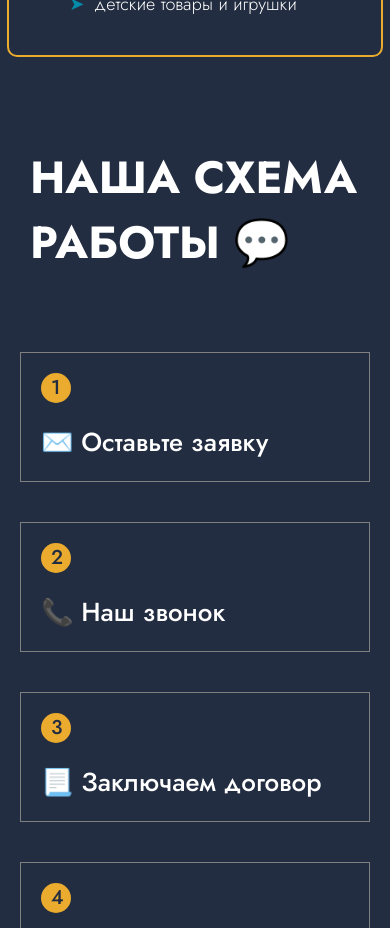
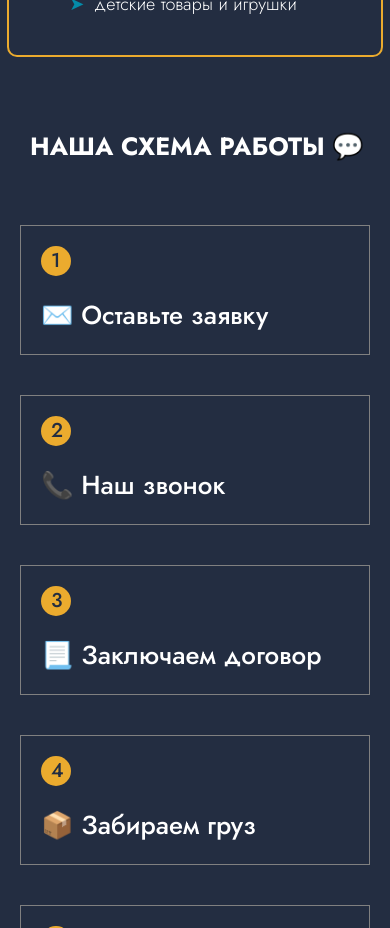
Before and after one commit to Altentaller/sea-freight, a Svelte app: page / in a window 390 px wide. Shown: the part 5680-6608 px from the top of the page. Built offline with nearby package versions, Linux system fonts and the light colour scheme; the HTML template or start-up script is replaced by a standard one.

Commit message:
added media styles in steps.svelte

```diff
--- a/src/Block/Steps.svelte
+++ b/src/Block/Steps.svelte
@@ -1,7 +1,6 @@
 <script>
     import { steps } from './steps-store.js';
     import StepsItem from "./StepsItem.svelte";
-
 
 </script>
 
@@ -10,7 +9,7 @@
         padding: 40px 0 30px 0;
         background: #232d41;
     }
-    #steps h2{
+    h2{
         color: #fff;
         text-transform: uppercase;
         padding: 0 0 20px 30px;
@@ -23,6 +22,16 @@
         flex-wrap: wrap;
     }
 
+    @media (min-width: 501px) and (max-width: 985px){
+		h2{
+			font-size: 30px;
+		}
+	}
+	@media (max-width: 500px){
+		h2{
+			font-size: 25px;
+		}
+	}
 </style>
 
 
```
